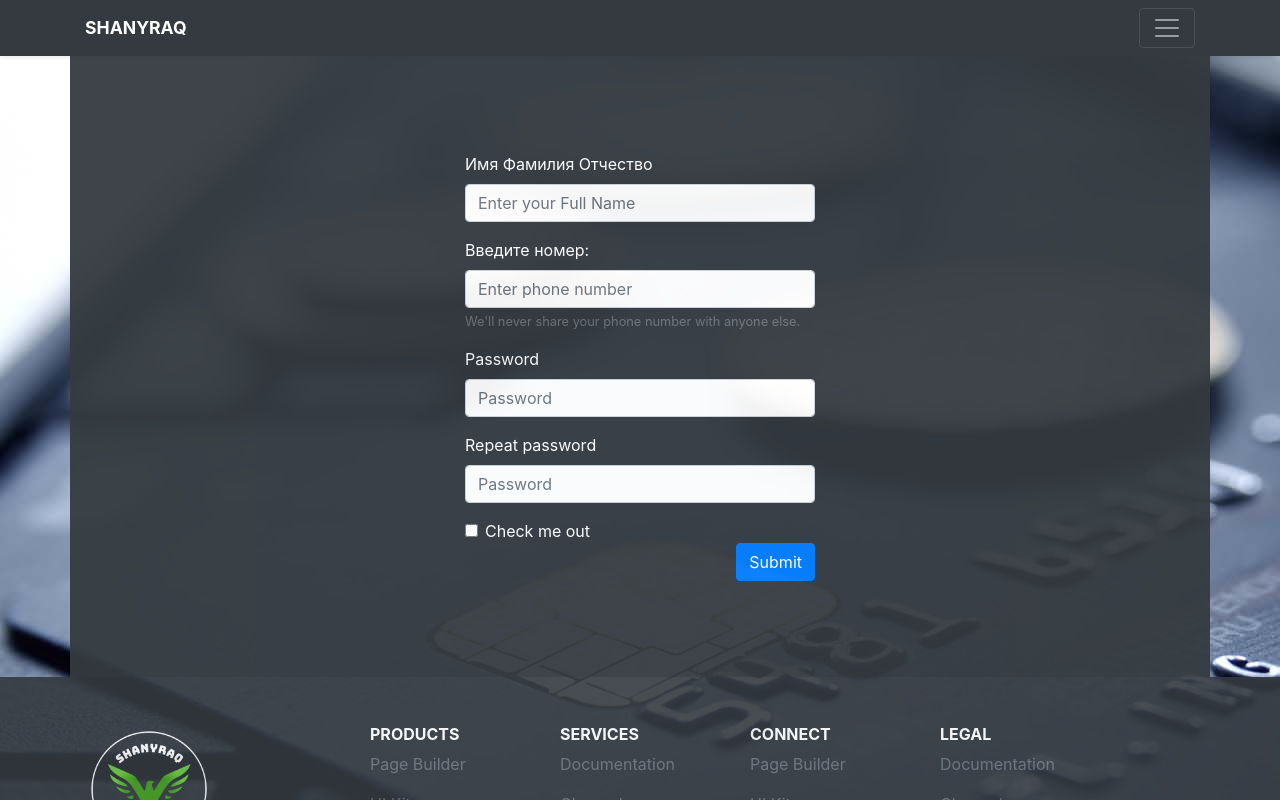
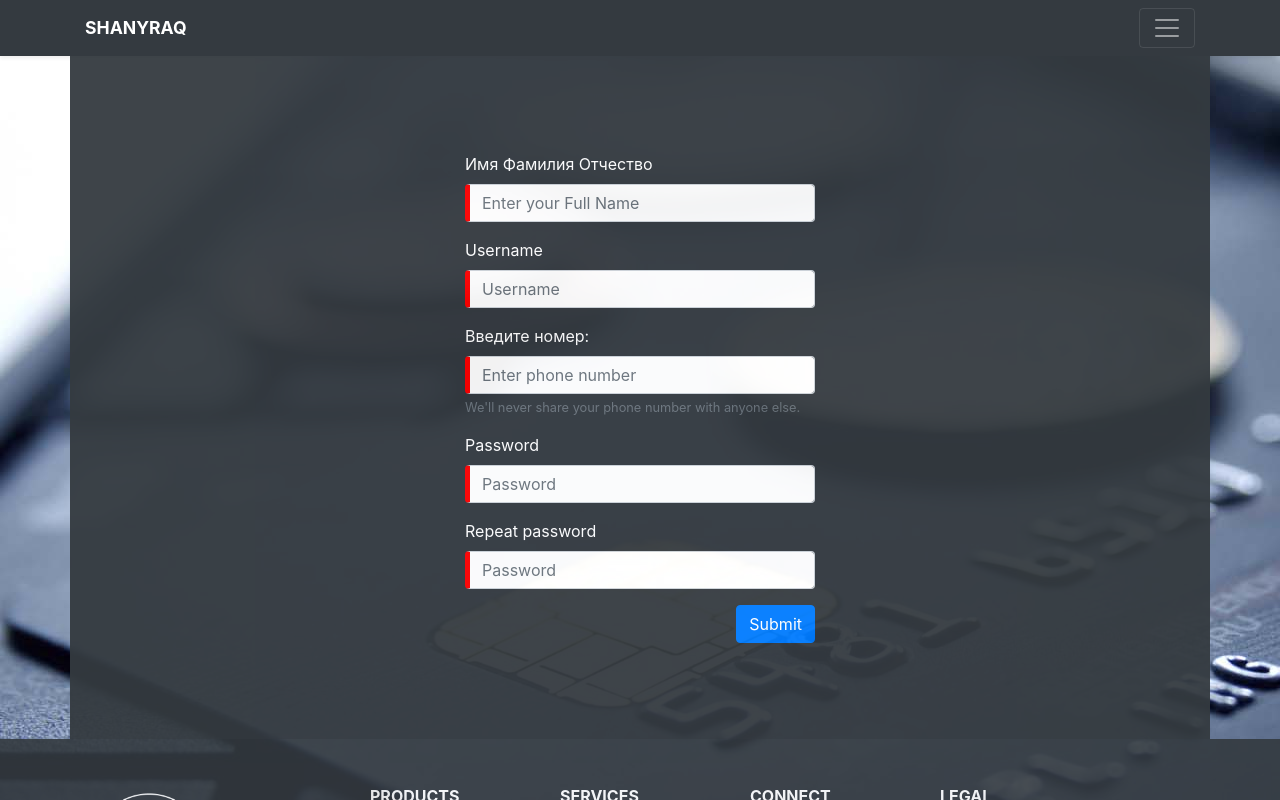
Before and after one commit to AliomarADI/bankSystemFront, an Angular app: page /register in a window 1280 px wide. Shown: the top 800 px of the page. Built offline with nearby package versions, Linux system fonts and the light colour scheme.

Commit message:
1 day before

```diff
--- a/src/app/components/header-logged/header-logged.component.html
+++ b/src/app/components/header-logged/header-logged.component.html
@@ -16,7 +16,7 @@
           <li><a routerLink="/transaction" class="text-white">Transaction</a></li>
           <li><a routerLink="" (click)="logout()" class="text-white">Log out</a></li>
           <br>
-          <li class="text-white-50">Date</li>
+          <li class="text-white-50">{{date | date}}</li>
         </ul>
       </div>
     </div>
--- a/src/app/components/header-logged/header-logged.component.ts
+++ b/src/app/components/header-logged/header-logged.component.ts
@@ -10,6 +10,8 @@ export class HeaderLoggedComponent implements OnInit {
 
   constructor(private userLog: UserService) { }
 
+  date= new Date();
+
   logout(){
     this.userLog.loggedIn =false;
   }
--- a/src/app/components/header/header.component.html
+++ b/src/app/components/header/header.component.html
@@ -14,7 +14,7 @@
           <li><a routerLink="/login" class="text-white">Login</a></li>
           <li><a routerLink="/register" class="text-white">Register</a></li>
           <br>
-          <li class="text-white-50">Date</li>
+          <li class="text-white-50">{{date | date}}</li>
         </ul>
       </div>
     </div>
--- a/src/app/components/header/header.component.ts
+++ b/src/app/components/header/header.component.ts
@@ -9,6 +9,8 @@ export class HeaderComponent implements OnInit {
 
   constructor() { }
 
+  date= new Date();
+
   ngOnInit(): void {
   }
 
--- a/src/app/components/profile/profile.component.html
+++ b/src/app/components/profile/profile.component.html
@@ -36,7 +36,7 @@
           <button class="btn-primary" (click)="historyOfTransfers()">History transfers</button>
 
           <ul *ngFor="let ts of transfers">
-            <li>{{ts.id}} : {{ts.amount}} : {{ts.date}}</li>
+            <li>{{ts.id}} : {{ts.amount}} : {{ts.date | date}}</li>
           </ul>
 
         </div>
--- a/src/app/components/register/register.component.css
+++ b/src/app/components/register/register.component.css
@@ -0,0 +1,7 @@
+input.ng-valid{
+  border-left: 5px solid forestgreen;
+}
+
+input.ng-invalid{
+  border-left: 5px solid red;
+}
--- a/src/app/components/register/register.component.html
+++ b/src/app/components/register/register.component.html
@@ -14,30 +14,50 @@
 
         <div class="form-group">
           <label  >Имя Фамилия Отчество</label>
-          <input [(ngModel)]="user.fullname" name="fullname" type="email" class="form-control"  placeholder="Enter your Full Name">
+          <input [(ngModel)]="user.fullname" name="fullname" type="email" class="form-control"  placeholder="Enter your Full Name"
+                 min="3"
+                 required="req1"
+
+          >
         </div>
 
+        <div class="form-group">
+          <label  >Username</label>
+          <input [(ngModel)]="user.username" name="username" type="email" class="form-control"  placeholder="Username"
+
+                 min="3"
+                 required="req2"
+          >
+        </div>
 
         <div class="form-group">
           <label  >Введите номер:</label>
-          <input [(ngModel)]="user.phoneNumber" name="phoneNumber" type="number" class="form-control"  placeholder="Enter phone number">
+          <input [(ngModel)]="user.phoneNumber" name="phoneNumber" type="number" class="form-control"  placeholder="Enter phone number"
+
+                 pattern="[0-9]{11}"
+                 required="req3"
+          >
           <small id="emailHelp" class="form-text text-muted">We'll never share your phone number with anyone else.</small>
         </div>
 
         <div class="form-group">
           <label >Password</label>
-          <input [(ngModel)]="user.password" name="password" type="password" class="form-control" placeholder="Password">
+          <input [(ngModel)]="user.password" name="password" type="password" class="form-control" placeholder="Password"
+
+                 min="5"
+                 required="req4"
+          >
         </div>
 
         <div class="form-group">
           <label > Repeat password</label>
-          <input  [(ngModel)]="password2" [ngModelOptions]="{standalone: true}" type="password" class="form-control"  placeholder="Password">
+          <input  [(ngModel)]="password2" [ngModelOptions]="{standalone: true}" type="password" class="form-control"  placeholder="Password"
+
+                  min="5"
+                  required="req4"
+          >
         </div>
 
-        <div class="form-check">
-          <input  type="checkbox" class="form-check-input" id="exampleCheck1">
-          <label class="form-check-label" for="exampleCheck1">Check me out</label>
-        </div>
         <button (click)="create(user,password2)" style="float: right" type="submit" class="btn btn-primary">Submit</button>
       </form>
 
--- a/src/app/components/register/register.component.ts
+++ b/src/app/components/register/register.component.ts
@@ -1,6 +1,7 @@
 import { Component, OnInit } from '@angular/core';
 import {UserService} from '../../service/user.service';
 import {User} from '../../Models/user.model';
+import {Router} from '@angular/router';
 
 @Component({
   selector: 'app-register',
@@ -9,7 +10,7 @@ import {User} from '../../Models/user.model';
 })
 export class RegisterComponent implements OnInit {
 
-  constructor(private userServ: UserService) { }
+  constructor(private userServ: UserService,private router: Router) { }
 
   checkMe: boolean = false;
 
@@ -25,6 +26,7 @@ export class RegisterComponent implements OnInit {
     if(user.password == pas2){
       this.userServ.createUser(user).subscribe(res=>{
         console.log(res);
+        this.router.navigate(['login']);
       });
     }
   }
--- a/src/app/components/transaction/transaction.component.html
+++ b/src/app/components/transaction/transaction.component.html
@@ -12,16 +12,44 @@
           <br>
 
           <div class="form-group">
-              <select name="name" id="selected" [(ngModel)]="value">
-                <option [ngValue]="ts.value" *ngFor="let ts of tsType">{{ts.name}}</option>
-              </select>
+<!--              <select name="name" [(ngModel)]="value">-->
+
+<!--                <label class="form-group">Выберите что хотите оплатить:</label>-->
+<!--                <option [ngValue]="ts.value" *ngFor="let ts of tsType">{{ts.name}}-->
+<!--                  <br>-->
+
+<!--                  <div *ngIf="ts.value =='Other' " class="form-group">-->
+<!--                    <input [(ngModel)]="pick" name="name" type="text" class="form-control" id="formGroupExampleInput" placeholder="Что хотите оплатить?">-->
+<!--                  </div>-->
+
+<!--                </option>-->
+<!--              </select>-->
+
+
+            <select class="form-control" name="name" [(ngModel)]="select">
+
+              <option  value="onay">Onay</option>
+              <option  value="esp">ЕСП</option>
+              <option  value="shtraf">Штраф</option>
+              <option  value="balance">Пополнить баланс</option>
+              <option   value="nalog">Налог</option>
+              <option  value="other">Другое</option>
+
+            </select>
           </div>
 
+          <div *ngIf="select == 'onay'" class="form-group">
+            <input class="form-control" [(ngModel)]="test" name="number" type="text" placeholder="Введите последние 8 цифр">
+          </div>
 
+          <div *ngIf="select == 'balance'" class="form-group">
+            <input class="form-control" [(ngModel)]="test" name="number" type="text" placeholder="Введите номер">
+          </div>
 
-<!--          <div class="form-group">-->
-<!--            <input [(ngModel)]="pick" name="name" type="text" class="form-control" id="formGroupExampleInput" placeholder="Что хотите оплатить?">-->
-<!--          </div>-->
+          <div *ngIf="select == 'other'" class="form-group">
+            <input class="form-control" [(ngModel)]="test" name="number" type="text" placeholder="Введите название организации:">
+          </div>
+
 
 <!--          <div class="form-group">-->
 <!--            <input [(ngModel)]="addinfo" name="value" type="text" class="form-control" placeholder="Add info">-->
@@ -29,11 +57,11 @@
 
           <div class="form-group">
             <input [(ngModel)]="amount" name="amount" type="text" class="form-control" placeholder="0т">
-            <label>Комиссия: {{commissionForPage}}</label>
+            <label>Комиссия: {{amount* 0.10 | number}}</label>
           </div>
 
           <br>
-          <button (click)="send(value,value,amount)" class="btn-primary"> Отправить </button>
+          <button (click)="send(choose,test,amount)" class="btn-primary"> Отправить </button>
           <br>
           <br>
           <br>
--- a/src/app/components/transaction/transaction.component.ts
+++ b/src/app/components/transaction/transaction.component.ts
@@ -16,21 +16,18 @@ export class TransactionComponent implements OnInit {
   constructor(private userServe: UserService, private tsAction: TransactionService) { }
 
 
-  tsType: TransactionType[] = [
-    {value: 'ONAY',name: 'ONAY'},
-    {value: 'UTIL',name: 'ComService'},
-    {value: 'ESP',name: 'ЕСП'},
-    {value: 'FINE',name: 'Штраф'},
-    {value: 'TAX',name: 'Налог'}
-  ];
+  // tsType: TransactionType[] = [
+  //   {value: 'ONAY',name: 'ONAY'},
+  //   {value: 'UTIL',name: 'ComService'},
+  //   {value: 'ESP',name: 'ЕСП'},
+  //   {value: 'FINE',name: 'Штраф'},
+  //   {value: 'TAX',name: 'Налог'},
+  //   {value: 'Other', name: 'Другое'}
+  // ];
 
+  test: string;
 
-// const arr: TransactionType= [
-//   {id: 1, text: 'Sentence 1'},
-//   {id: 2, text: 'Sentence 2'},
-//   {id: 3, text: 'Sentence 3'},
-//   {id: 4, text: 'Sentenc4 '},
-// ];
+  select: any;
 
   choose: any;
   value: string;
```
